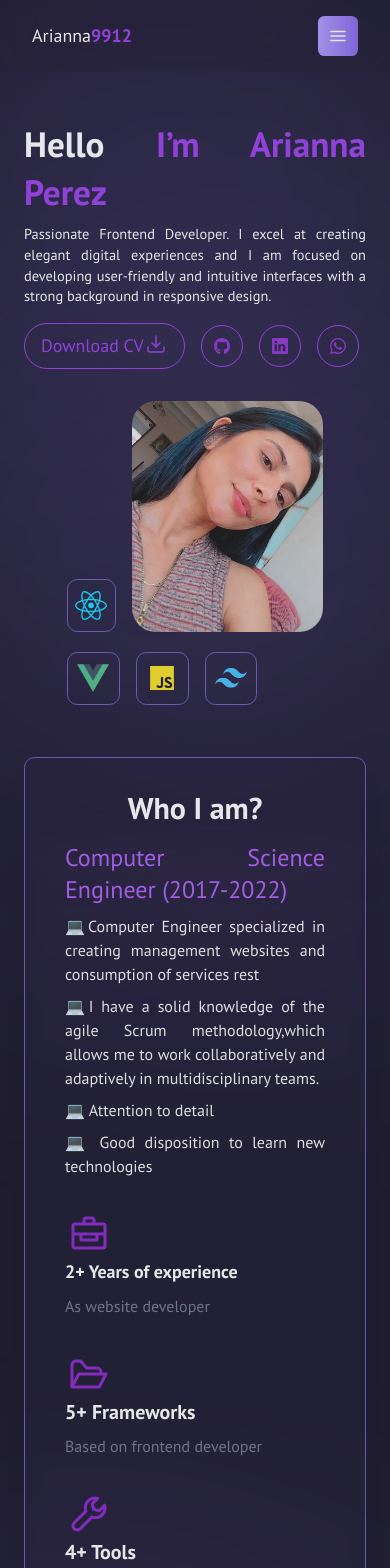
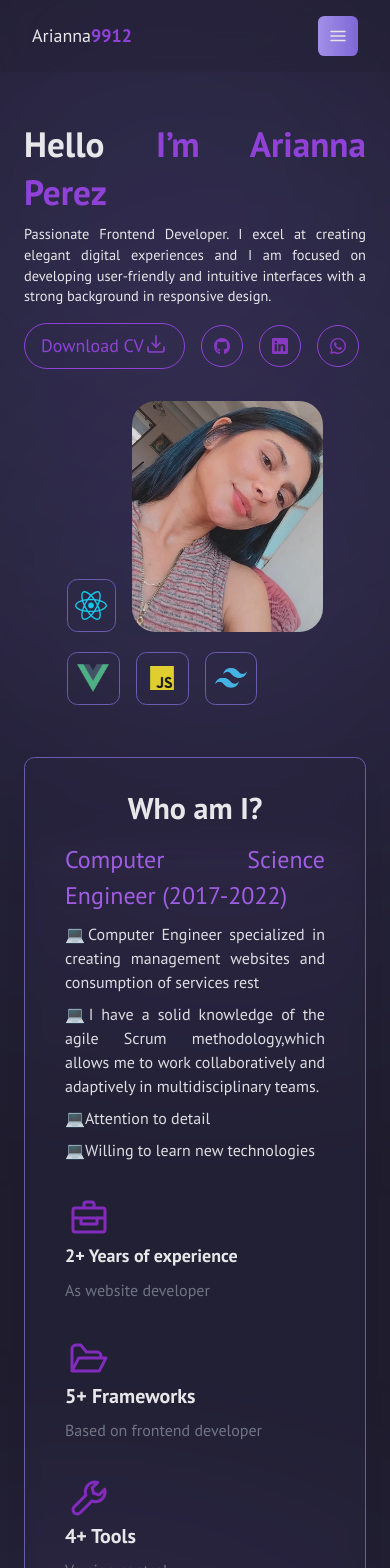
Before and after one commit to arianna9912/portfolio-arianna, a React (Vite) app: page /portfolio-arianna/about in a window 390 px wide. Shown: the top 1568 px of the page. Built offline with nearby package versions, Linux system fonts and the light colour scheme.

Commit message:
Adjustments

```diff
--- a/src/components/About/About.jsx
+++ b/src/components/About/About.jsx
@@ -10,16 +10,16 @@ const About = () => {
                 <div className="bg-card rounded-lg p-6 mb-2 shadow-xl transform transition-transform duration-300 hover:scale-105  w-full">
 
                     <div className="px-4 sm:px-0 mt-2 text-center divider">
-                        <h3 className="text-3xl font-semibold text-white">Who I am?</h3>
+                        <h3 className="text-3xl font-semibold text-white">Who am I?</h3>
                     </div>
                     <div
                         class="items-center max-w-screen-xl px-4 py-4 mx-auto lg:grid lg:grid-cols-4 lg:gap-16 xl:gap-24 lg:py-10 lg:px-6">
                         <div class="col-span-2 mb-8">
-                            <p class="text-2xl font-light text-purple-500">Computer  Science Engineer (2017-2022)</p>
+                            <p class="text-2xl font-light text-purple-500">Computer Science Engineer (2017-2022)</p>
                             <p class="mt-2 text-md font-light text-gray-100">💻Computer Engineer specialized in creating management websites and consumption of services rest</p>
                             <p class="font-light  mt-2 text-md text-gray-100">💻I have a solid knowledge of the agile Scrum methodology,which allows me to work collaboratively and adaptively in multidisciplinary teams.</p>
-                            <p class="font-light  mt-2 text-md text-gray-100">💻 Attention to detail</p>
-                            <p class="font-light  mt-2 text-md text-gray-100">💻 Good disposition to learn new technologies</p>
+                            <p class="font-light  mt-2 text-md text-gray-100">💻Attention to detail</p>
+                            <p class="font-light  mt-2 text-md text-gray-100">💻Willing to learn new technologies</p>
 
                         </div>
                         <div class="col-span-2 space-y-8 md:grid md:grid-cols-2 md:gap-12 md:space-y-0">
--- a/src/components/Hero/Hero.css
+++ b/src/components/Hero/Hero.css
@@ -215,8 +215,16 @@ button:hover svg path {
     }
 
 }
-
-
+@media (max-width: 390px) {
+    .hero-content h2 {
+        font-size: 2.0rem; /* Tamaño de fuente más pequeño */
+        line-height: 2.5rem; /* Ajuste del interlineado */
+    }
+    .items-center p {
+        margin-bottom: 0.5rem; /* Reduce el espacio inferior del párrafo */
+        line-height: 1.5; /* Ajuste del interlineado del párrafo */
+    }
+}
 @media (max-width: 690px) {
     .hero-content h2 {
         font-size: 2.2rem;
--- a/src/utils/data.js
+++ b/src/utils/data.js
@@ -21,9 +21,9 @@ export const SKILLS = [
         icon: backend,
         skills: [
             { skill: "SQL", percentage: "75%" },
-            { skill: "MySQL,SQLServer", percentage: "75%" },
+            { skill: "MySQL, SQLServer", percentage: "75%" },
             { skill: "Python", percentage: "80%" },
-            { skill: "Django,Django Rest Framework", percentage: "75%" },
+            { skill: "Django, Django Rest Framework", percentage: "75%" },
             { skill: "C#", percentage: "60%" },
         ],
     },
```
